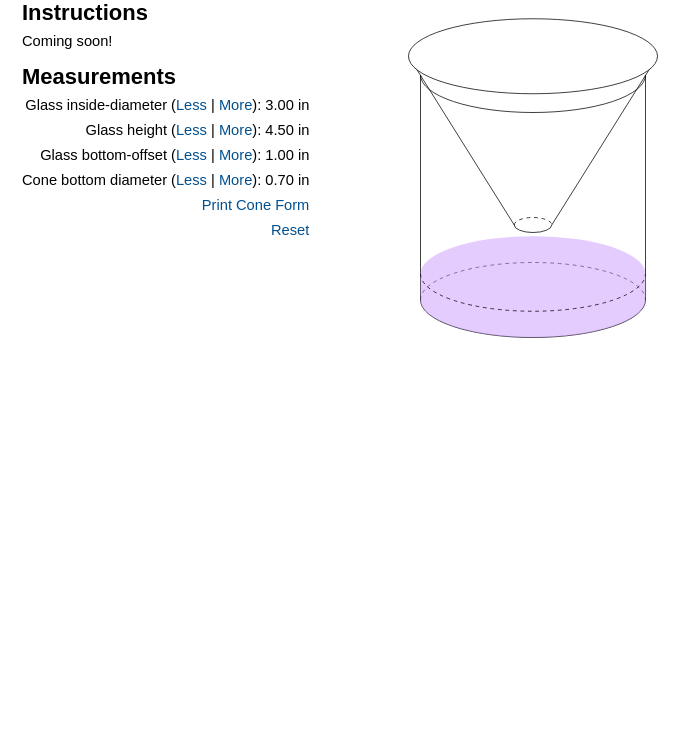
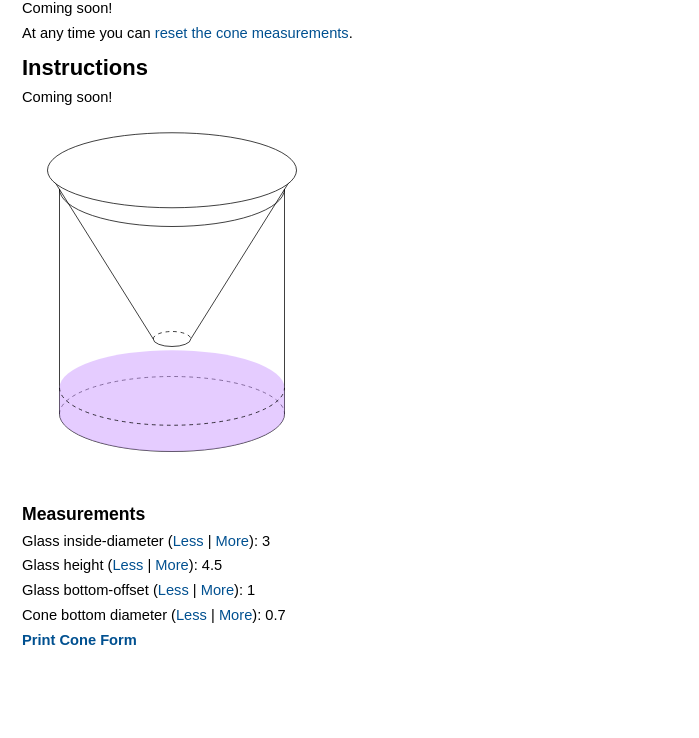
Before and after one commit to craigahobbs/fruit-fly-trap, a plain HTML site: page index.html in a window 1280 px wide. Shown: the part 62-800 px from the top of the page, without its empty margins (0-699 px from the left). Drawn offline with Linux system fonts and the light colour scheme.

Commit message:
rework main page as markdown

```diff
--- a/fruit-fly-trap/fruitFlyTrap.js
+++ b/fruit-fly-trap/fruitFlyTrap.js
@@ -8,11 +8,13 @@ import {encodeQueryString} from '../schema-markdown/index.js';
 import {renderElements} from '../element-model/index.js';
 
 
-// Defaults
-const defaultTop = 3;
-const defaultBottom = 0.7;
-const defaultHeight = 4.5;
-const defaultOffset = 1;
+// Default parameter values
+const defaultParamValues = {
+    'd': 3,
+    'b': 0.7,
+    'h': 4.5,
+    'o': 1
+};
 
 
 // The application's hash parameter type model
@@ -23,16 +25,16 @@ struct FruitFlyTrap
     # Optional command
     optional Command cmd
 
-    # The diameter of the glass, in inches (default is ${defaultTop} in)
+    # The diameter of the glass, in inches (default is ${defaultParamValues.d} in)
     optional float(>= 1, <= 36) d
 
-    # The diameter of the cone's bottom hole, in inches (default is ${defaultBottom} in)
+    # The diameter of the cone's bottom hole, in inches (default is ${defaultParamValues.b} in)
     optional float(>= 0.1, <= 36) b
 
-    # The height of the glass, in inches (default is ${defaultHeight} in)
+    # The height of the glass, in inches (default is ${defaultParamValues.h} in)
     optional float(>= 1, <= 36) h
 
-    # The offset from the bottom of the glass, in inches (default is ${defaultOffset} in)
+    # The offset from the bottom of the glass, in inches (default is ${defaultParamValues.o} in)
     optional float(>= 0, <= 6) o
 
 # Application command union
@@ -120,105 +122,66 @@ export class FruitFlyTrap {
         }
 
         // Print?
+        const paramsDefault = {...defaultParamValues, ...this.params};
         if ('cmd' in this.params && 'print' in this.params.cmd) {
-            return {'elements': coneConfigFormElements(getConeConfig(this.params))};
+            return {'elements': FruitFlyTrap.trapFormElements(paramsDefault)};
         }
 
-        // Input up/down helper component
-        const updown = (label, param, delta) => {
+        // Helper function for up/down links
+        const updownLink = (param, delta, up) => {
+            const linkParams = {...this.params};
+            const testParams = {...paramsDefault};
             const {attr} = appHashTypes.FruitFlyTrap.struct.members.find((member) => member.name === param);
-
-            // Compute the less link params
-            const lessParams = {...this.params};
-            const lessConfig = getConeConfig(this.params);
-            const paramValue = lessConfig[param];
-            lessConfig[param] = Math.max(lessConfig[param] - delta, attr.gte).toPrecision(2);
-            if (coneConfigFormElements(lessConfig) !== null) {
-                lessParams[param] = lessConfig[param];
+            if (up) {
+                testParams[param] = Math.min(testParams[param] + delta, attr.lte).toPrecision(2);
+            } else {
+                testParams[param] = Math.max(testParams[param] - delta, attr.gte).toPrecision(2);
             }
-
-            // Compute the more link params
-            const moreParams = {...this.params};
-            const moreConfig = getConeConfig(this.params);
-            moreConfig[param] = Math.min(moreConfig[param] + delta, attr.lte).toPrecision(2);
-            if (coneConfigFormElements(moreConfig) !== null) {
-                moreParams[param] = moreConfig[param];
+            if (FruitFlyTrap.trapFormElements(testParams) !== null) {
+                linkParams[param] = testParams[param];
             }
-
-            return {
-                'html': 'p',
-                'elem': [
-                    {'text': `${label} (`},
-                    {'html': 'a', 'attr': {'href': `#${encodeQueryString(lessParams)}`}, 'elem': {'text': 'Less'}},
-                    {'text': ' | '},
-                    {'html': 'a', 'attr': {'href': `#${encodeQueryString(moreParams)}`}, 'elem': {'text': 'More'}},
-                    {'text': `): ${paramValue.toFixed(2)} in`}
-                ]
-            };
+            return `#${encodeQueryString(linkParams)}`;
         };
 
         // Fruit fly trap form editor
         return {
-            'elements': [
-                markdownElements(parseMarkdown(
-                    `\
-# Ye Olde Fruit Fly Trap Maker
-`
-                )),
-                {'html': 'div', 'attr': {'style': 'display: flex; flex-flow: row wrap; align-items: top;'}, 'elem': [
-                    {'html': 'div', 'elem': [
-                        markdownElements(parseMarkdown(
-                            `\
+            'elements': markdownElements(parseMarkdown(`\
+# Fruit Fly Trap Maker
+
+Coming soon!
+
+At any time you can [reset the cone measurements](#).
+
 ## Instructions
 
 Coming soon!
 
-## Measurements
-`
-                        )),
-                        {'html': 'div', 'attr': {'style': 'text-align: right;'}, 'elem': [
-                            updown('Glass inside-diameter', 'd', 0.1),
-                            updown('Glass height', 'h', 0.1),
-                            updown('Glass bottom-offset', 'o', 0.1),
-                            updown('Cone bottom diameter', 'b', 0.1),
-                            {'html': 'p', 'elem': {
-                                'html': 'a',
-                                'attr': {'href': `#${encodeQueryString({...this.params, 'cmd': {'print': 1}})}`},
-                                'elem': {'text': 'Print Cone Form'}
-                            }},
-                            {'html': 'p', 'elem': {'html': 'a', 'attr': {'href': '#'}, 'elem': {'text': 'Reset'}}}
-                        ]}
-                    ]},
-                    {'html': 'div', 'attr': {'style': 'margin-left: 5em;'}, 'elem': [
-                        {'html': 'p', 'elem': {'html': 'img', 'attr': {'src': 'fruit-fly-trap.svg', 'alt': 'Ye Olde Fruit Fly Trap'}}}
-                    ]}
-                ]}
-            ]
+![Fruit Fly Trap Diagram](fruit-fly-trap.svg)
+
+### Measurements
+
+Glass inside-diameter ([Less](${updownLink('d', 0.1, false)}) | [More](${updownLink('d', 0.1, true)})): ${paramsDefault.d}
+
+Glass height ([Less](${updownLink('h', 0.1, false)}) | [More](${updownLink('h', 0.1, true)})): ${paramsDefault.h}
+
+Glass bottom-offset ([Less](${updownLink('o', 0.1, false)}) | [More](${updownLink('o', 0.1, true)})): ${paramsDefault.o}
+
+Cone bottom diameter ([Less](${updownLink('b', 0.1, false)}) | [More](${updownLink('b', 0.1, true)})): ${paramsDefault.b}
+
+**[Print Cone Form](#${encodeQueryString({...this.params, 'cmd': {'print': 1}})})**
+`))
         };
+    }
+
+    // Helper function to get a fruit fly trap cone form elements
+    static trapFormElements(params) {
+        return coneFormElements(params.d, params.b, params.h - params.o, params.o > 0 ? 0.5 : 0);
     }
 }
 
 
-// Helper function to get the cone params with defaults
-function getConeConfig(params) {
-    return {
-        'd': defaultTop,
-        'b': defaultBottom,
-        'h': defaultHeight,
-        'o': defaultOffset,
-        ...params
-    };
-}
-
-
-// Helper function to get a fruit fly trap cone form elements
-function coneConfigFormElements(config) {
-    return coneFormElements(config.d, config.b, config.h - config.o, config.o > 0 ? 0.5 : 0);
-}
-
-
-// Cone form SVG component
-function coneFormElements(diameterTop, diameterBottom, height, extraLength) {
+// Cone form SVG element-model component
+export function coneFormElements(diameterTop, diameterBottom, height, extraLength) {
     // Compute the cone form's radii and theta
     const formRadius = height * diameterBottom / (diameterTop - diameterBottom);
     const formRadiusOuter = formRadius + height + extraLength;
@@ -228,7 +191,7 @@ function coneFormElements(diameterTop, diameterBottom, height, extraLength) {
     const flapLength = 0.125;
     const flapTheta = formTheta + flapLength / formRadius;
 
-    // Valid cone specification?
+    // Invalid cone specification?
     if (diameterBottom > 0.9 * diameterTop || flapTheta > 2 * Math.PI) {
         return null;
     }
@@ -277,9 +240,8 @@ function coneFormElements(diameterTop, diameterBottom, height, extraLength) {
     const guideOuterX = formRadiusOuter * Math.sin(formTheta);
     const guideOuterY = formRadiusOuter * Math.cos(formTheta);
 
-    // Generate the cone form's SVG elements
+    // Return the cone form's SVG element model
     const precision = 8;
-    const dashLengthIn = 2 / 72;
     return {
         'svg': 'svg',
         'attr': {
@@ -300,6 +262,7 @@ function coneFormElements(diameterTop, diameterBottom, height, extraLength) {
                 {
                     'svg': 'path',
                     'attr': {
+                        'stroke-dasharray': `${5 * lineWidthIn.toFixed(precision)}`,
                         'd': (`M 0 ${formRadius.toFixed(precision)} ` +
                               `A ${formRadius.toFixed(precision)} ${formRadius.toFixed(precision)}` +
                               ` 0 ${flapTheta > Math.PI ? 1 : 0} 0 ${flapInnerX.toFixed(precision)} ${flapInnerY.toFixed(precision)} ` +
@@ -312,7 +275,7 @@ function coneFormElements(diameterTop, diameterBottom, height, extraLength) {
                 {
                     'svg': 'path',
                     'attr': {
-                        'stroke-dasharray': dashLengthIn.toFixed(precision),
+                        'stroke': 'lightgray',
                         'd': (`M ${guideInnerX.toFixed(precision)} ${guideInnerY.toFixed(precision)} ` +
                               `L ${guideOuterX.toFixed(precision)} ${guideOuterY.toFixed(precision)}`)
                     }
--- a/index.html
+++ b/index.html
@@ -1,7 +1,7 @@
 <!DOCTYPE html>
 <html lang="en">
     <head>
-        <title>Ye Olde Fruit Fly Trap Maker</title>
+        <title>Fruit Fly Trap Maker</title>
         <meta charset="UTF-8">
         <meta name="viewport" content="width=device-width, initial-scale=1">
         <link rel="stylesheet" href="markdown-model.css">
```
